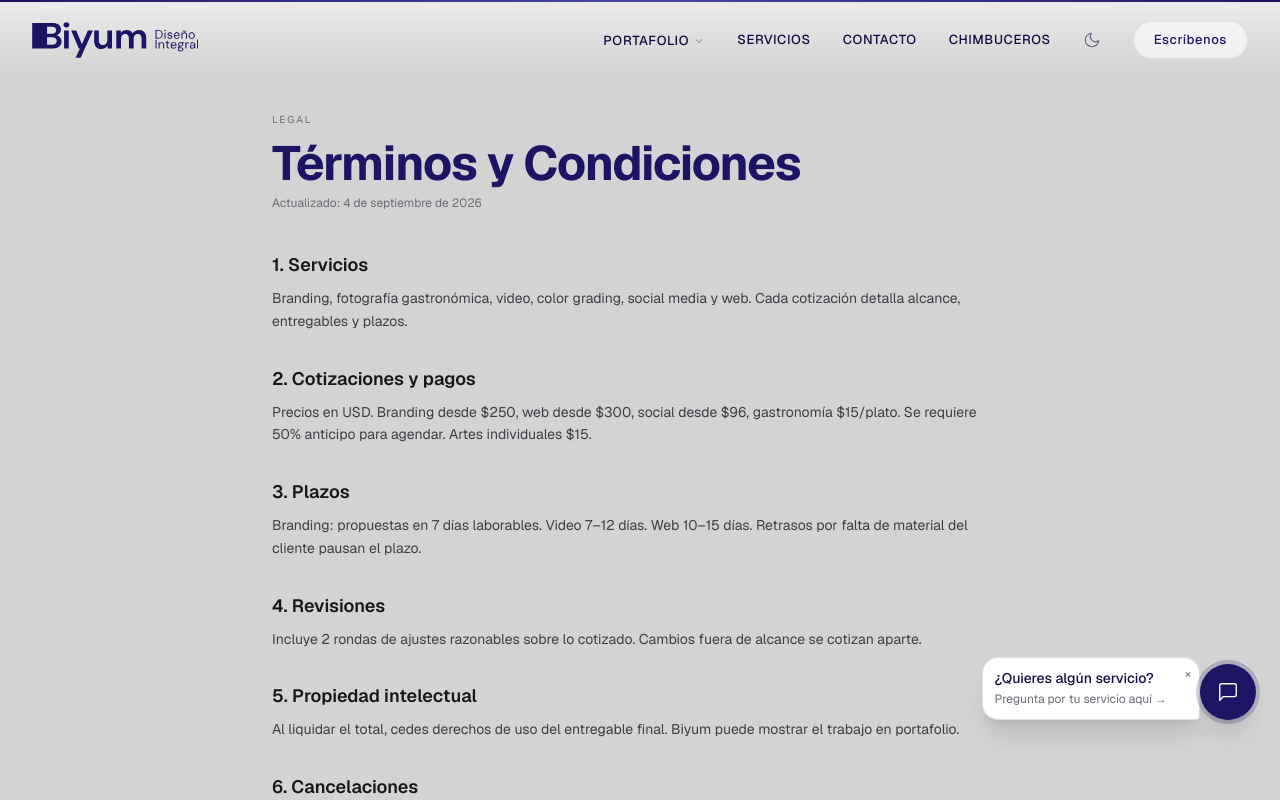
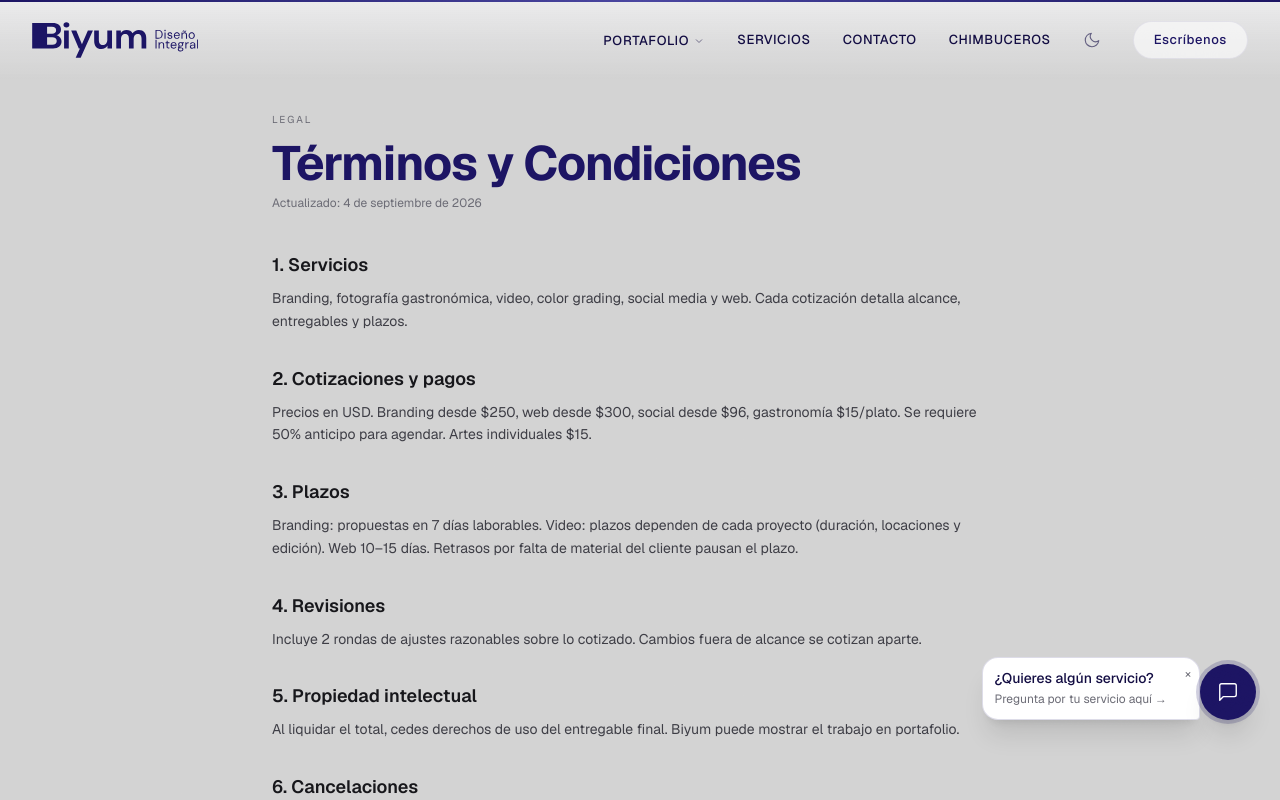
Before and after one commit to alejandrovelozvera-hash/biyum-sitio-web, a Next.js app: page /terminos in a window 1280 px wide. Shown: the top 800 px of the page. Built offline with nearby package versions, Linux system fonts and the light colour scheme.

Commit message:
fix: terminos plazos video dependen de cada proyecto

```diff
--- a/src/app/terminos/page.tsx
+++ b/src/app/terminos/page.tsx
@@ -25,7 +25,7 @@ export default function TerminosPage() {
           </section>
           <section>
             <h2 className="text-foreground font-semibold text-lg mb-2">3. Plazos</h2>
-            <p>Branding: propuestas en 7 días laborables. Video 7–12 días. Web 10–15 días. Retrasos por falta de material del cliente pausan el plazo.</p>
+            <p>Branding: propuestas en 7 días laborables. Video: plazos dependen de cada proyecto (duración, locaciones y edición). Web 10–15 días. Retrasos por falta de material del cliente pausan el plazo.</p>
           </section>
           <section>
             <h2 className="text-foreground font-semibold text-lg mb-2">4. Revisiones</h2>
```
